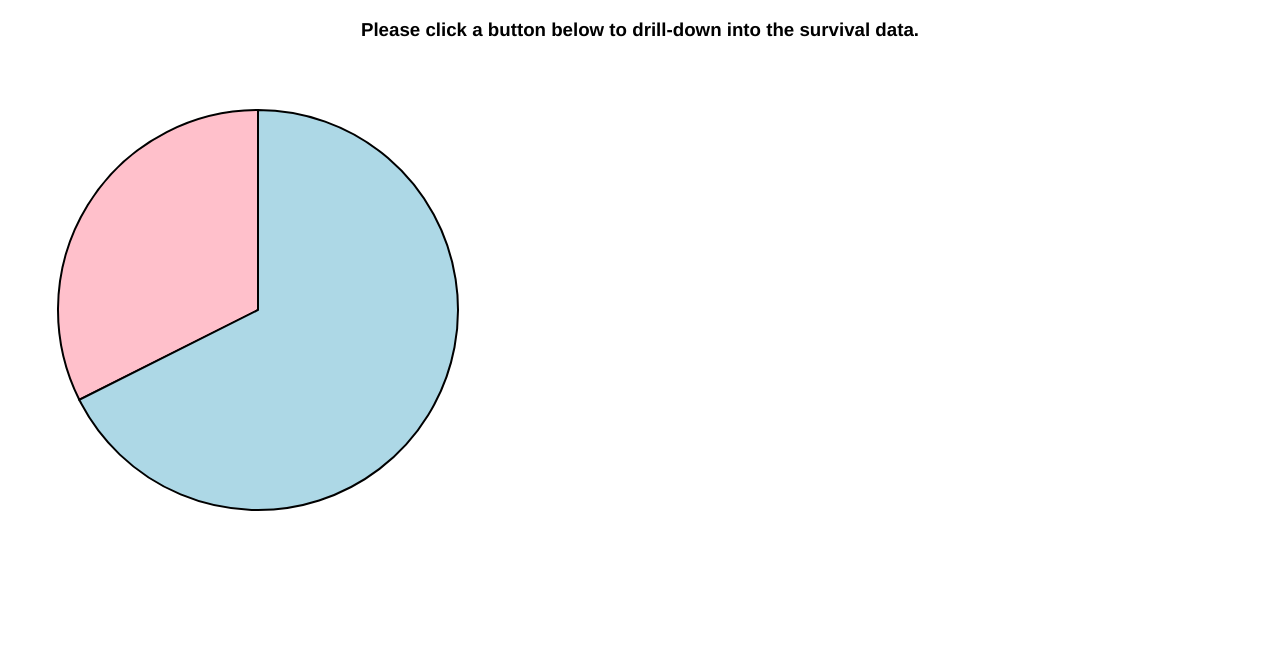
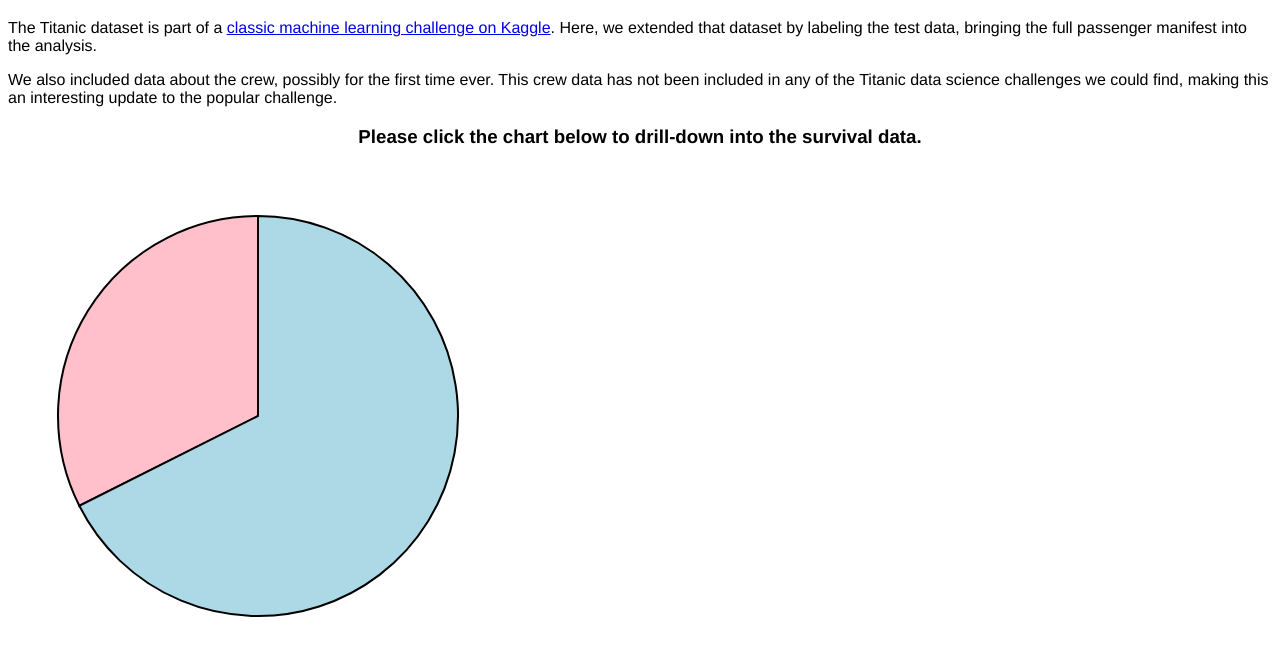
Before and after one commit to hromadka/hromadka.github.io, a plain HTML site: page index.html in a window 1280 px wide. Shown: the part 105-760 px from the top of the page. Drawn offline with nearby package versions, Linux system fonts and the light colour scheme.

```diff
--- a/index.html
+++ b/index.html
@@ -8,7 +8,10 @@
 <body onload='init()'>
 <br><br>
 <h1>SURVIVING THE TITANIC</h1>
-<h3>Please click a button below to drill-down into the survival data.</h3>
+The Titanic dataset is part of a <a href="https://www.kaggle.com/c/titanic">classic machine learning challenge on Kaggle</a>.  Here, we extended that dataset by labeling the test data, bringing the full passenger manifest into the analysis.
+<p>
+We also included data about the crew, possibly for the first time ever.  This crew data has not been included in any of the Titanic data science challenges we could find, making this an interesting update to the popular challenge.
+<h3>Please click the chart below to drill-down into the survival data.</h3>
 <div>
 <!--
   <input onclick="checkEvent('age')" type="checkbox" class="checkbox" value="Age" unchecked><label>Age</label>
```
Also changed, not shown: testBarChartTitanic.html (+1 -1 lines).
